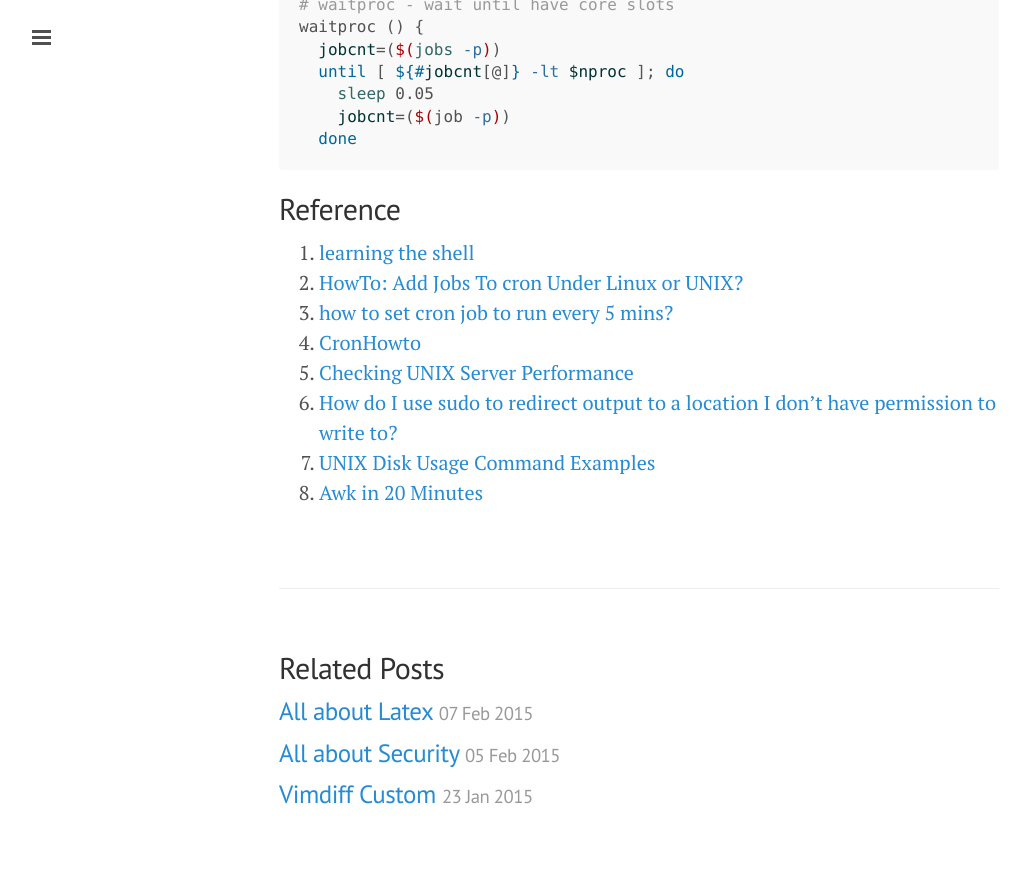
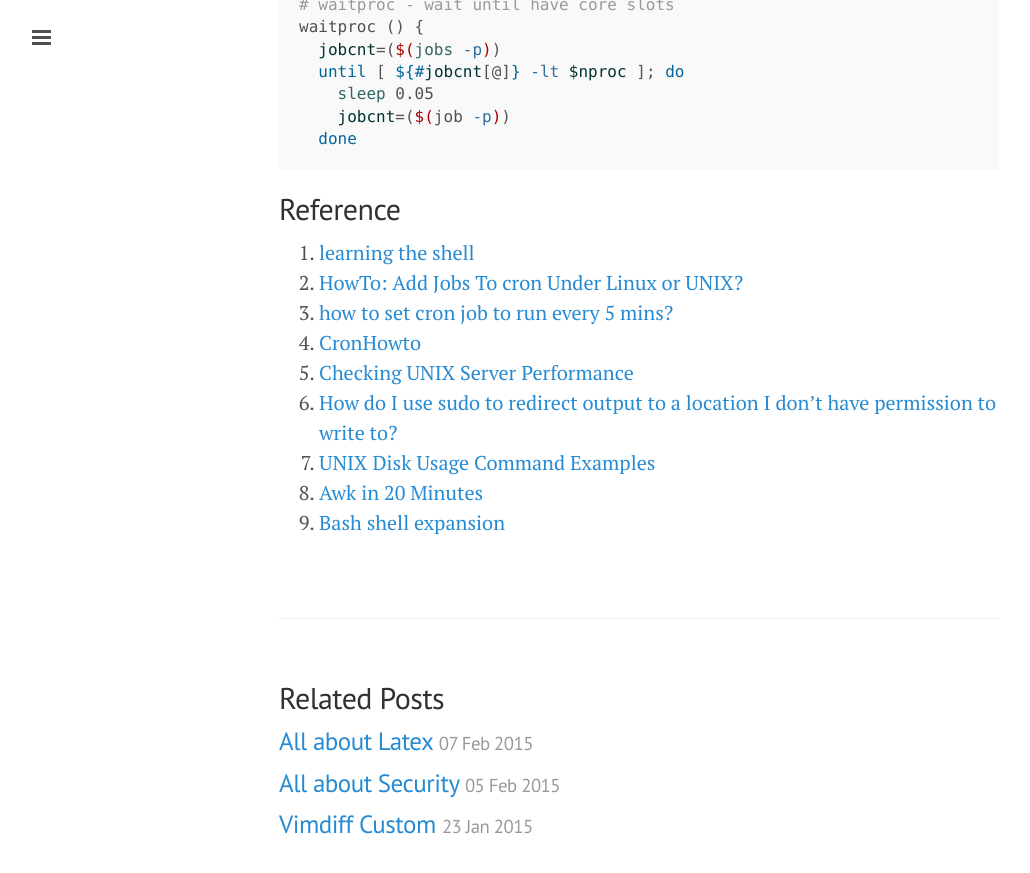
Before and after one commit to ibotdotout/ibotdotout.github.io, a Jekyll site: the page built from _posts/2014-06-27-unix.md, in a window 1280 px wide and 900 px high, scrolled down 5120 px. Shown: the top 873 px of the window, without its empty margins (1-1031 px from the left). Built offline with Jekyll 4.4.1, drawn with Linux system fonts in a browser that asks for light colours; Markdown is read by kramdown in place of the engine named in the settings.

Commit message:
Update 2014-06-27-unix.md

```diff
--- a/_posts/2014-06-27-unix.md
+++ b/_posts/2014-06-27-unix.md
@@ -234,3 +234,4 @@ waitproc () {
 6. [How do I use sudo to redirect output to a location I don't have permission to write to?](http://stackoverflow.com/questions/82256/how-do-i-use-sudo-to-redirect-output-to-a-location-i-dont-have-permission-to-wr)
 7. [UNIX Disk Usage Command Examples](http://www.cyberciti.biz/faq/unix-disk-usage-command-examples/)
 8. [Awk in 20 Minutes](http://ferd.ca/awk-in-20-minutes.html)
+9. [Bash shell expansion](http://blog.sanctum.geek.nz/bash-shell-expansion/)
```
